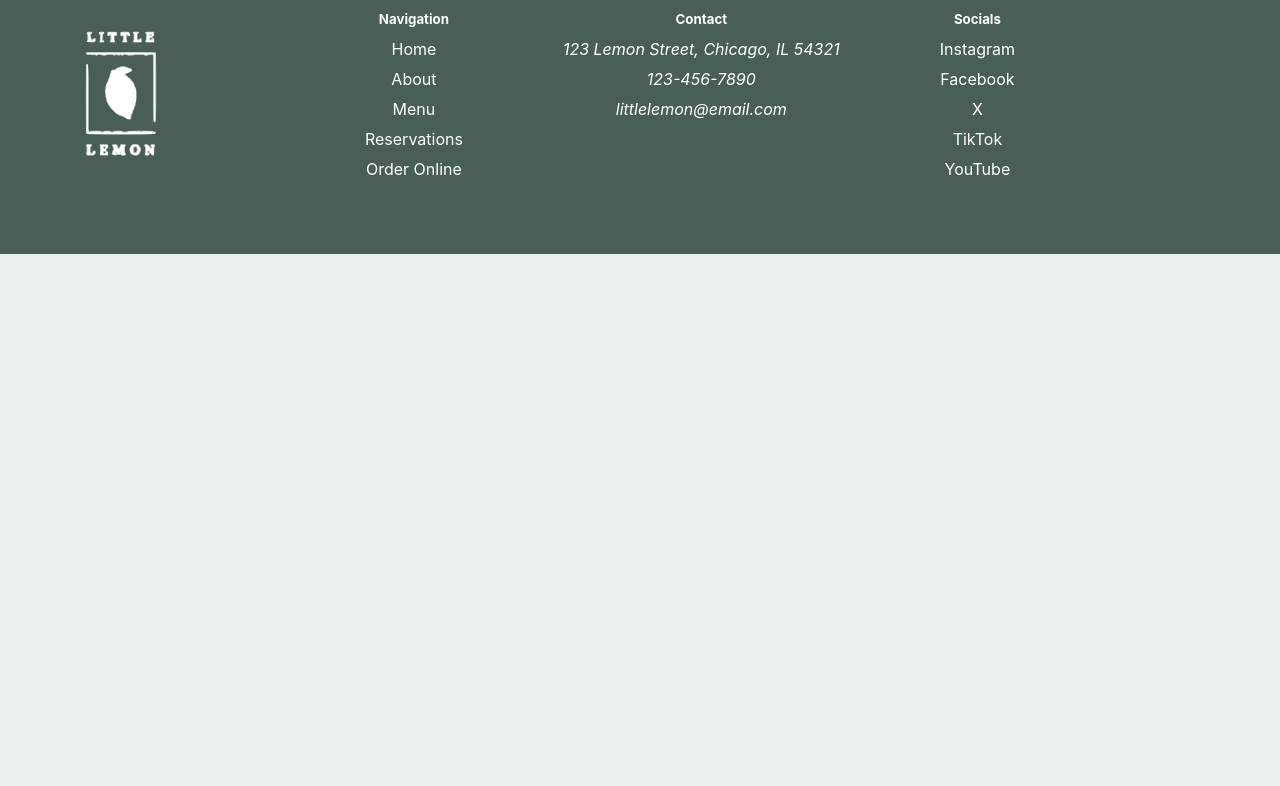
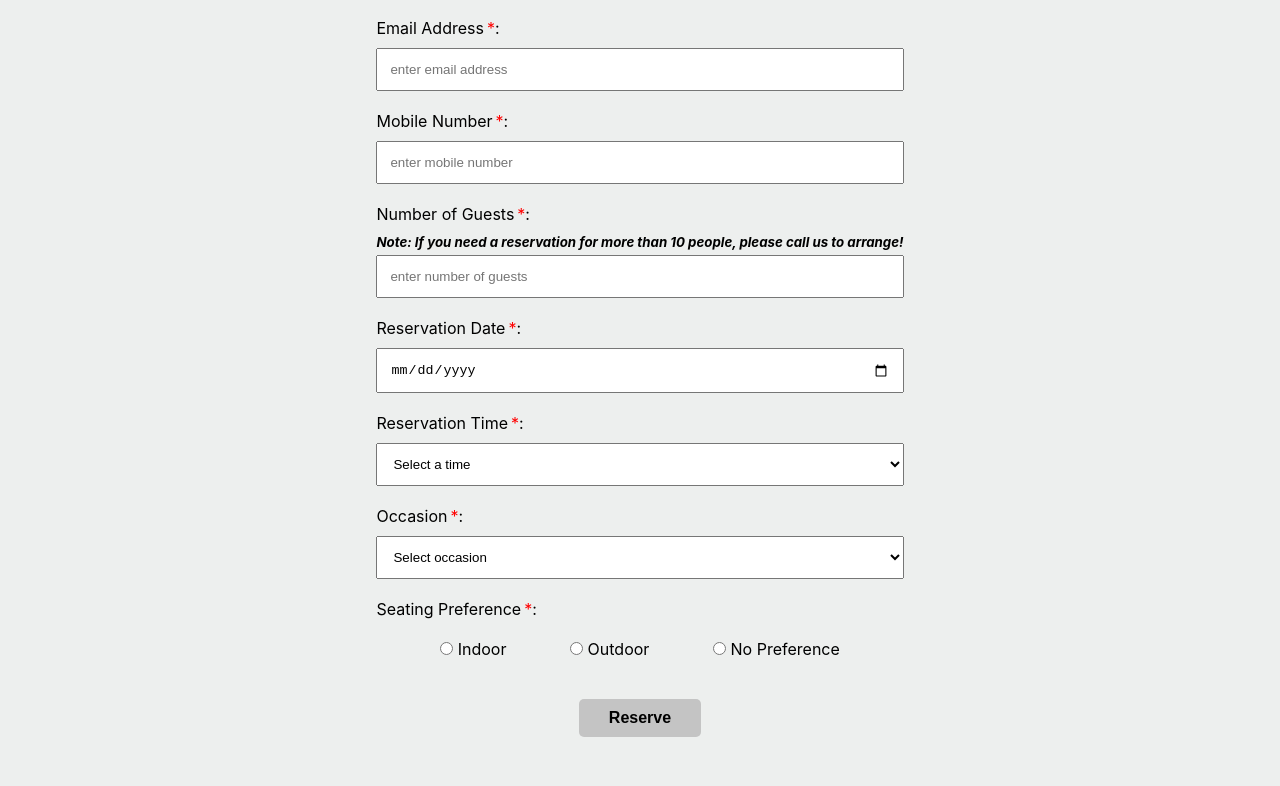
Before and after one commit to taanyaaharidassprasad06/little-lemon, a React (Create React App) app: page /booking in a window 1280 px wide. Shown: the part 274-1060 px from the top of the page. Before the commit the page ends 800 px from the top, so only its background shows below. Built offline with nearby package versions, Linux system fonts and the light colour scheme.

Commit message:
finished styling form

```diff
--- a/src/App.css
+++ b/src/App.css
@@ -388,7 +388,78 @@ body {
 }
 
 /* BOOKING PAGE */
+
+fieldset {
+  border: none;
+  padding: 0;
+  margin: 0;
+}
+
 .form {
-  padding-top: 100px;
+  display: flex;
+  flex-direction: column;
+  padding-top: 150px;
+  padding-bottom: 100px;
+  align-items: center;
+}
+
+.form-input-container {
+  display: flex;
+  flex-direction: column;
+}
+
+.form-input {
+  padding: 12px;
+}
+
+.form-label {
+  margin-top: 20px;
+  margin-bottom: 10px;
+}
+
+.seating legend {
+  margin-bottom: 20px;
+}
+
+.radio-container {
+  display: flex;
+  justify-content: space-evenly;
+  margin-bottom: 30px;
+}
+
+.reserve-btn {
   background-color: #495E57;
+  color: white;
+  border-radius: 5px;
+  border: 0px;
+  margin: auto;
+  padding: 10px 30px;
+  font-weight: bold;
+  font-size: 16px;
 }
+
+.reserve-btn:hover {
+  background-color: #F4CE14;
+  color: black;
+}
+
+.reserve-btn:disabled {
+  background-color: rgb(196, 196, 196);
+  color: black;
+}
+
+.notice {
+  font-style: italic;
+  margin-bottom: 5px;
+}
+
+.star {
+  color: red;
+  margin-left: 3px;
+}
+
+.error-message {
+  color: red;
+  margin-top: 5px;
+  font-style: italic;
+}
--- a/src/components/BookingForm.js
+++ b/src/components/BookingForm.js
@@ -85,9 +85,9 @@ function BookingForm( { times, removeTime, dispatch, submitForm } ) {
 
     return (
         <form onSubmit={submitHandler} className="form">
-            <h2>Reservation</h2>
-            <fieldset>
-                <label htmlFor="name">Full Name: </label>
+            <h2 className="form-heading">Reservation</h2>
+            <fieldset className="form-input-container">
+                <label htmlFor="name" className="form-label">Full Name<span className="star">*</span>: </label>
                 <input
                     id="name"
                     type="text"
@@ -97,9 +97,10 @@ function BookingForm( { times, removeTime, dispatch, submitForm } ) {
                     onBlur={(e) => handleBlur("name", e.target.value)}
                     required
                     aria-required="true"
+                    className="form-input"
                 />
-                {errors.name && <p>{errors.name}</p>}
-                <label htmlFor="email">Email Address: </label>
+                {errors.name && <p className="error-message">{errors.name}</p>}
+                <label htmlFor="email" className="form-label">Email Address<span className="star">*</span>: </label>
                 <input
                     id="email"
                     type="email"
@@ -109,9 +110,10 @@ function BookingForm( { times, removeTime, dispatch, submitForm } ) {
                     onBlur={(e) => handleBlur("email", e.target.value)}
                     aria-required="true"
                     required
+                    className="form-input"
                 />
-                {errors.email && <p>{errors.email}</p>}
-                <label htmlFor="phone">Mobile Number: </label>
+                {errors.email && <p className="error-message">{errors.email}</p>}
+                <label htmlFor="phone" className="form-label">Mobile Number<span className="star">*</span>: </label>
                 <input
                     id="phone"
                     type="tel"
@@ -124,10 +126,11 @@ function BookingForm( { times, removeTime, dispatch, submitForm } ) {
                     pattern="[0-9]{10}"
                     minLength="10"
                     maxLength="10"
+                    className="form-input"
                 />
-                {errors.phone && <p>{errors.phone}</p>}
-                <label htmlFor="guests">Number of Guests: </label>
-                <h6>Note: If you need a reservation for more than 10 people, please call us to arrange!</h6>
+                {errors.phone && <p className="error-message">{errors.phone}</p>}
+                <label htmlFor="guests" className="form-label">Number of Guests<span className="star">*</span>: </label>
+                <h5 className="notice">Note: If you need a reservation for more than 10 people, please call us to arrange!</h5>
                 <input
                     id="guests"
                     type="number"
@@ -139,9 +142,10 @@ function BookingForm( { times, removeTime, dispatch, submitForm } ) {
                     required
                     min="1"
                     max="10"
+                    className="form-input"
                 />
-                {errors.guests && <p>{errors.guests}</p>}
-                <label htmlFor="date">Reservation Date: </label>
+                {errors.guests && <p className="error-message">{errors.guests}</p>}
+                <label htmlFor="date" className="form-label">Reservation Date<span className="star">*</span>: </label>
                 <input
                     id="date"
                     type="date"
@@ -151,9 +155,10 @@ function BookingForm( { times, removeTime, dispatch, submitForm } ) {
                     aria-required="true"
                     required
                     min={today}
+                    className="form-input"
                 />
-                {errors.date && <p>{errors.date}</p>}
-                <label htmlFor="time">Reservation Time: </label>
+                {errors.date && <p className="error-message">{errors.date}</p>}
+                <label htmlFor="time" className="form-label">Reservation Time<span className="star">*</span>: </label>
                 <select
                     id="time"
                     value={selectedTime}
@@ -161,14 +166,15 @@ function BookingForm( { times, removeTime, dispatch, submitForm } ) {
                     onBlur={(e) => handleBlur("selectedTime", e.target.value)}
                     aria-required="true"
                     required
+                    className="form-input"
                  >
                     <option value="" disabled>Select a time</option>
                     {times.map((time => (
                         <BookingSlot key={time} timeSelected={time} />
                     )))}
                 </select>
-                {errors.selectedTime && <p>{errors.selectedTime}</p>}
-                <label htmlFor="occasion">Occasion: </label>
+                {errors.selectedTime && <p className="error-message">{errors.selectedTime}</p>}
+                <label htmlFor="occasion" className="form-label">Occasion<span className="star">*</span>: </label>
                 <select
                     id="occasion"
                     value={occasion}
@@ -176,6 +182,7 @@ function BookingForm( { times, removeTime, dispatch, submitForm } ) {
                     onBlur={(e) => handleBlur("occasion", e.target.value)}
                     aria-required="true"
                     required
+                    className="form-input"
                 >
                     <option value="" disabled>Select occasion</option>
                     <option value="none">No Occasion</option>
@@ -183,8 +190,10 @@ function BookingForm( { times, removeTime, dispatch, submitForm } ) {
                     <option value="anniversary">Anniversary</option>
                     <option value="engagement">Engagement</option>
                 </select>
-                {errors.occasion && <p>{errors.occasion}</p>}
-                <legend>Seating Preference: </legend>
+                {errors.occasion && <p className="error-message">{errors.occasion}</p>}
+                <fieldset className="form-label seating">
+                    <legend>Seating Preference<span className="star">*</span>: </legend>
+                    <div className="radio-container">
                         <label>
                             <input
                                 type="radio"
@@ -213,7 +222,9 @@ function BookingForm( { times, removeTime, dispatch, submitForm } ) {
                                 onChange={(e) => setSeat(e.target.value)}
                             /> No Preference
                         </label>
-                <button type="submit" aria-label="On Click" disabled={!isFormValid()}>Reserve</button>
+                    </div>
+                </fieldset>
+                <button type="submit" className="reserve-btn" aria-label="On Click" disabled={!isFormValid()}>Reserve</button>
             </fieldset>
         </form>
     );
```
Lines whose indentation alone changed are shown as unchanged.
